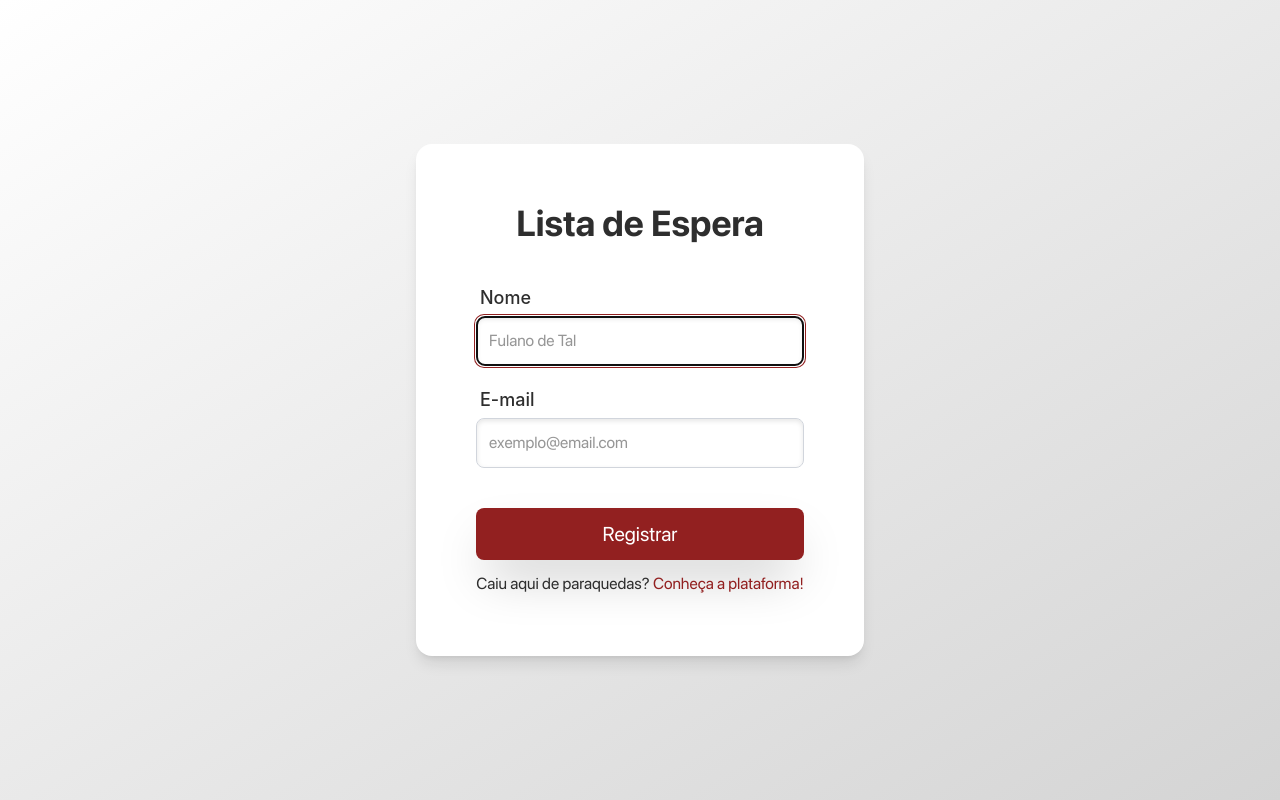
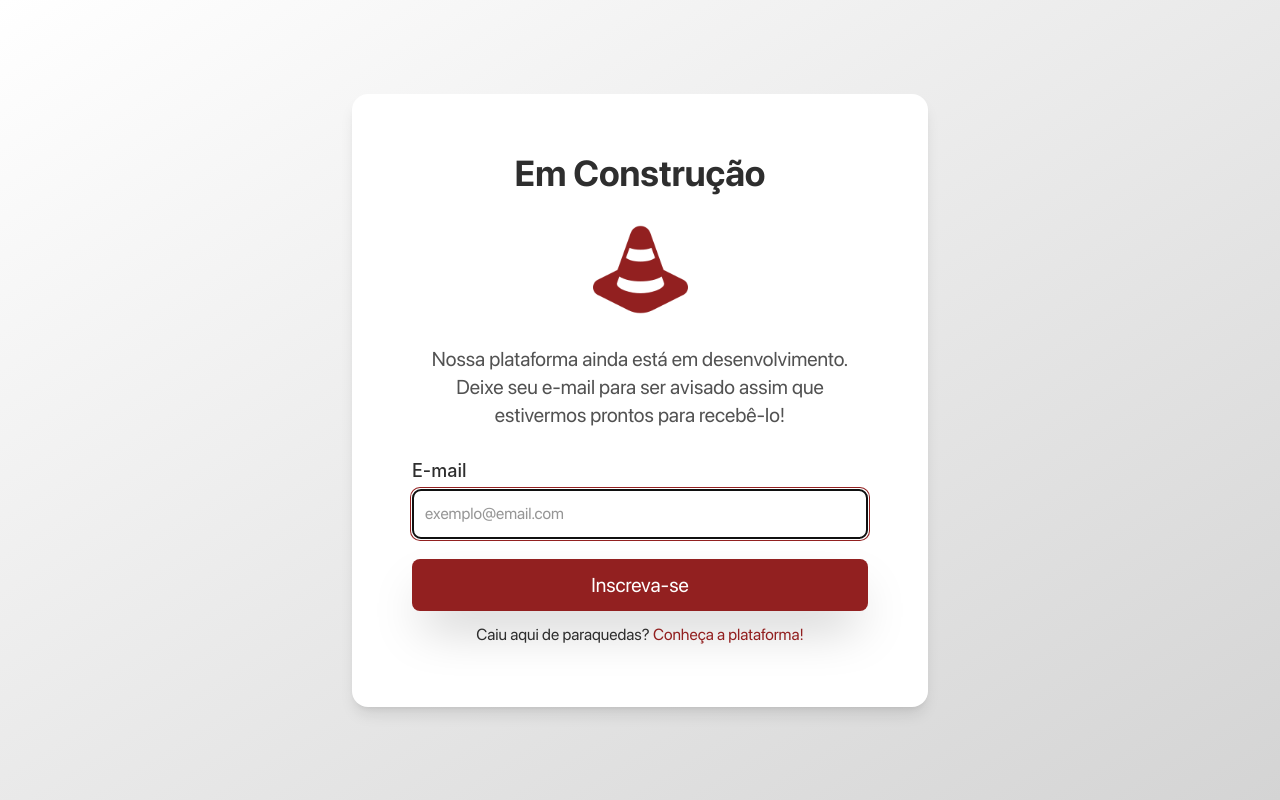
Before and after one commit to OLuizFernando/estudafatec.com, a Next.js app: page /waitlist in a window 1280 px wide. Built offline with nearby package versions, Linux system fonts and the light colour scheme; a web font is replaced by a local one.

Commit message:
feat: change `waitlist` page form to be more specific

```diff
--- a/pages/waitlist/index.js
+++ b/pages/waitlist/index.js
@@ -1,39 +1,101 @@
-import CredentialsForm from "components/CredentialsForm";
+import { useState } from "react";
+import Link from "next/link";
+import Image from "next/image";
 
-function Waitlist() {
+export default function Waitlist() {
+  const [email, setEmail] = useState("");
+  const [message, setMessage] = useState("");
+  const [isError, setIsError] = useState(false);
+
+  const handleSubmit = async (e) => {
+    e.preventDefault();
+
+    const response = await fetch("/api/waitlist", {
+      method: "POST",
+      headers: { "Content-Type": "application/json" },
+      body: JSON.stringify({ email }),
+    });
+
+    const responseBody = await response.json();
+
+    if (response.status === 201) {
+      setMessage(
+        "Registrado com sucesso! Você será avisado assim que a plataforma estiver no ar.",
+      );
+      setEmail("");
+      setIsError(false);
+    } else {
+      setMessage(responseBody.message);
+      setIsError(true);
+    }
+  };
+
   return (
-    <>
-      <div className="min-h-screen flex flex-col justify-center items-center bg-gradient-to-br from-white to-neutral-300">
-        <CredentialsForm
-          endpoint="/api/waitlist"
-          title="Lista de Espera"
-          inputs={[
-            {
-              label: "Nome",
-              id: "name",
-              type: "text",
-              placeholder: "Fulano de Tal",
-              required: true,
-              autoFocus: true,
-            },
-            {
-              label: "E-mail",
-              id: "email",
-              type: "email",
-              placeholder: "exemplo@email.com",
-              required: true,
-            },
-          ]}
-          buttonText="Registrar"
-          redirectText={{
-            label: "Caiu aqui de paraquedas?",
-            linkText: "Conheça a plataforma!",
-            href: "/",
-          }}
+    <div className="min-h-screen flex flex-col justify-center items-center bg-gradient-to-br from-white to-neutral-300 px-5">
+      <div className="flex flex-col justify-center items-center bg-white shadow-lg rounded-2xl py-15 px-10 md:p-15 max-w-xl w-full">
+        <h1 className="text-4xl font-bold mb-7 text-[#2e2e2e] text-center">
+          Em Construção
+        </h1>
+        <Image
+          src="/icons/cone.png"
+          alt="Ícone cone"
+          width={95}
+          height={95}
+          className="mb-7"
         />
+        <p className="text-center text-xl text-neutral-600 mb-7">
+          Nossa plataforma ainda está em desenvolvimento.
+          <br />
+          Deixe seu e-mail para ser avisado assim que estivermos prontos para
+          recebê-lo!
+        </p>
+
+        {message && (
+          <p
+            className={`max-w-md w-full py-4 px-5 mb-5 rounded-xl text-xl text-center shadow-lg ${
+              isError
+                ? "bg-[#922020]/10 text-[#922020]"
+                : "bg-green-500/10 text-green-800"
+            }`}
+          >
+            {message}
+          </p>
+        )}
+
+        {!isError && message ? null : (
+          <form onSubmit={handleSubmit} className="flex flex-col w-full">
+            <label
+              htmlFor="email"
+              className="mb-1 text-lg font-medium text-[#2e2e2e]"
+            >
+              E-mail
+            </label>
+            <input
+              type="email"
+              id="email"
+              placeholder="exemplo@email.com"
+              required
+              autoFocus
+              className="border border-gray-300 rounded-lg p-3 mb-5 text-[#2e2e2e] focus:ring-2 focus:ring-[#922020] focus:border-[#922020]"
+              value={email}
+              onChange={(e) => setEmail(e.target.value)}
+            />
+            <button
+              type="submit"
+              className="bg-[#922020] hover:bg-red-900 text-white rounded-lg p-3 text-xl shadow-2xl focus:ring-4 focus:outline-none focus:ring-red-300"
+            >
+              Inscreva-se
+            </button>
+          </form>
+        )}
+
+        <Link href="/" className="text-[#2e2e2e] text-center mt-3">
+          Caiu aqui de paraquedas?{" "}
+          <span className="text-[#922020] hover:underline">
+            Conheça a plataforma!
+          </span>
+        </Link>
       </div>
-    </>
+    </div>
   );
 }
-
-export default Waitlist;
```
Also changed, not shown: public/icons/cone.png (added).
